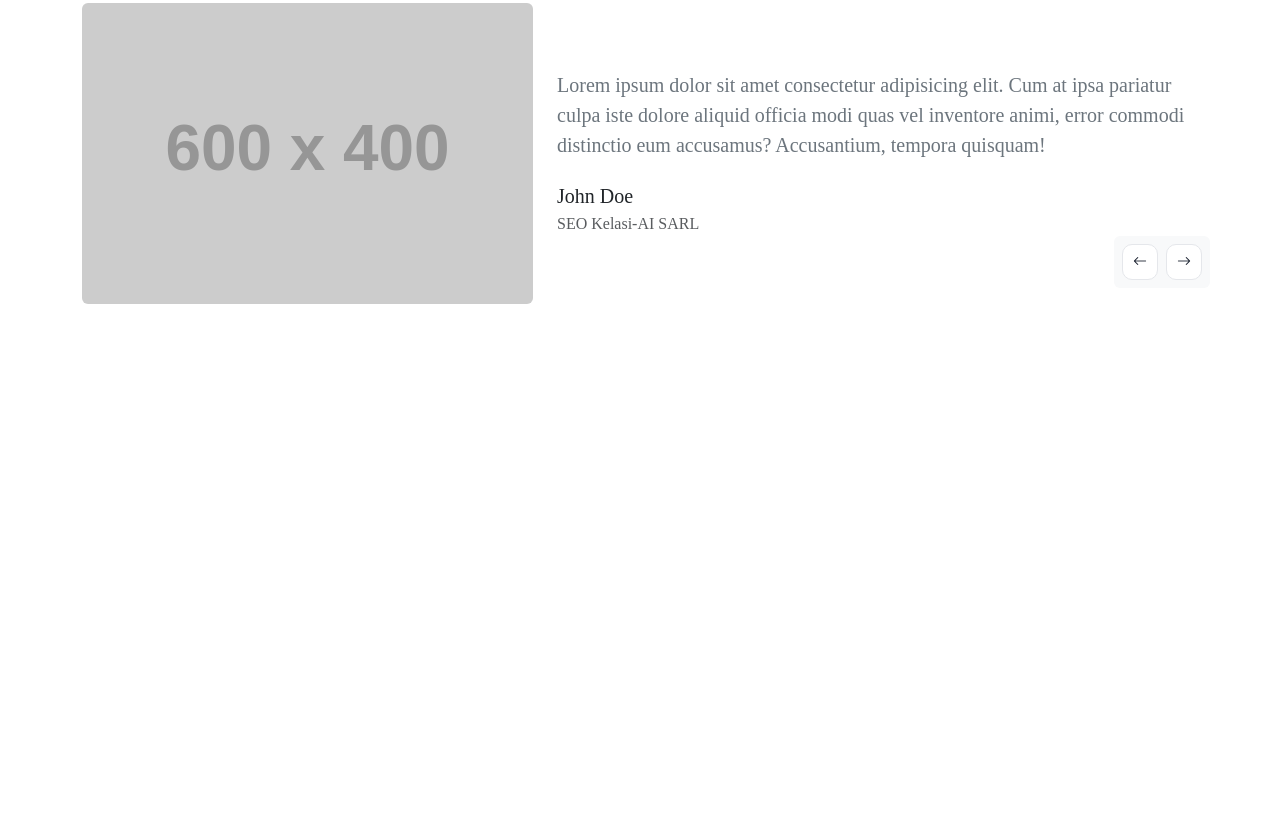
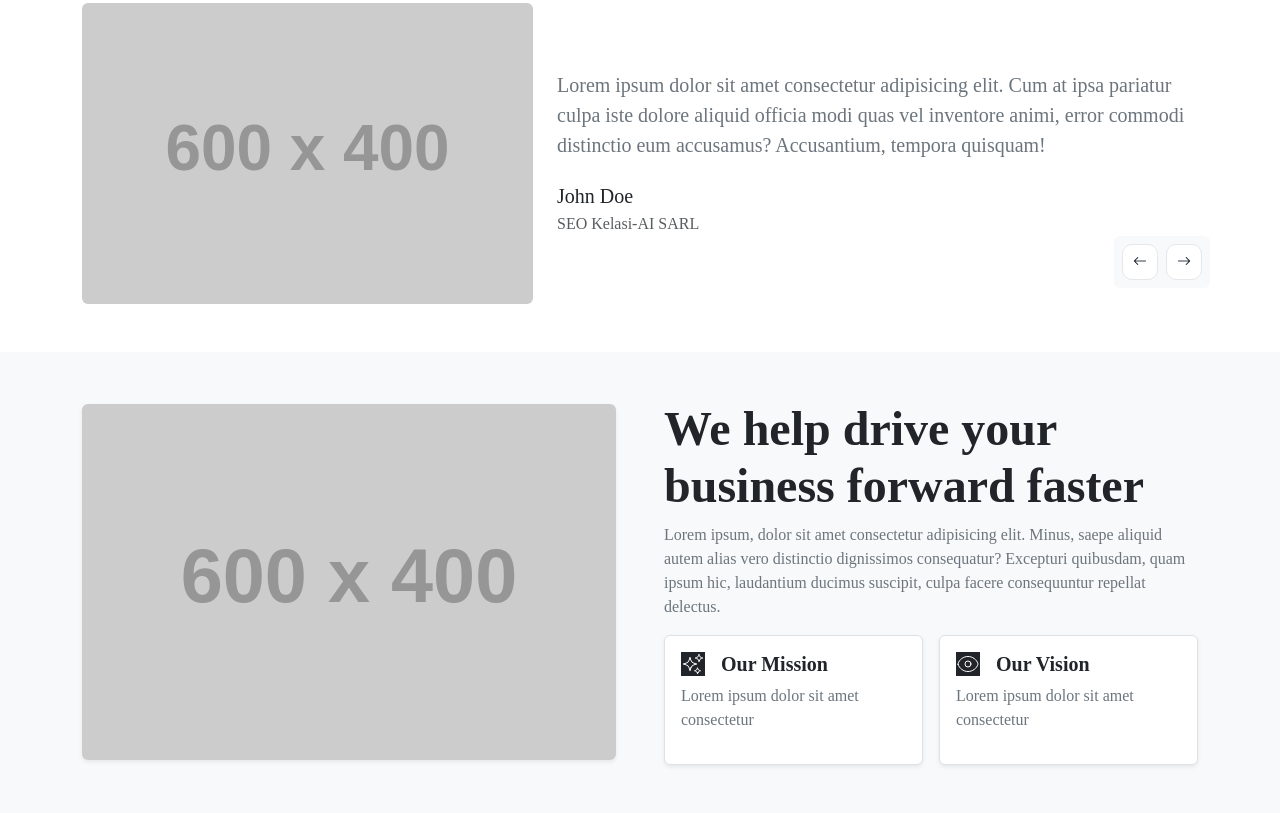
Before and after one commit to Webrizen/clatians, a plain HTML site: page index.html in a window 1280 px wide. Shown: the part 2356-3169 px from the top of the page. Before the commit the page ends 2708 px from the top, so only its background shows below. Drawn offline with nearby package versions, Linux system fonts and the light colour scheme; placeholder pictures from the web are drawn by us; a web font is replaced by a local one.

Commit message:
`Added new About us section to index.html`

```diff
--- a/index.html
+++ b/index.html
@@ -439,6 +439,73 @@
     </section>
     <!-- Testimonials Section Ends  -->
 
+    <!-- About us section starts  -->
+    <section class="py-5 bg-light text-dark">
+        <div class="container">
+            <div class="row g-5 align-items-center">
+                <!-- Image Section -->
+                <div class="col-md-6">
+                    <img src="http://placehold.co/600x400" alt="working on housing"
+                        class="img-fluid rounded shadow-sm" />
+                </div>
+                <!-- Content Section -->
+                <div class="col-md-6">
+                    <h1 class="display-5 fw-bold text-dark">
+                        We help drive your business forward faster
+                    </h1>
+                    <p class="text-secondary">
+                        Lorem ipsum, dolor sit amet consectetur adipisicing elit. Minus, saepe aliquid autem alias vero
+                        distinctio dignissimos consequatur? Excepturi quibusdam, quam ipsum hic, laudantium ducimus
+                        suscipit, culpa facere consequuntur repellat delectus.
+                    </p>
+                    <div class="row g-3">
+                        <!-- Mission Card -->
+                        <div class="col-sm-6">
+                            <div class="p-3 border rounded shadow-sm bg-white">
+                                <div class="d-flex align-items-center justify-content-start">
+                                    <span
+                                        class="icon-circle bg-dark text-white d-flex align-items-center justify-content-center me-3">
+                                        <svg xmlns="http://www.w3.org/2000/svg" fill="none" viewBox="0 0 24 24"
+                                            stroke="currentColor" class="bi bi-star" width="24" height="24">
+                                            <path stroke-linecap="round" stroke-linejoin="round"
+                                                d="M9.813 15.904L9 18.75l-.813-2.846a4.5 4.5 0 00-3.09-3.09L2.25 12l2.846-.813a4.5 4.5 0 003.09-3.09L9 5.25l.813 2.846a4.5 4.5 0 003.09 3.09L15.75 12l-2.846.813a4.5 4.5 0 00-3.09 3.09zM18.259 8.715L18 9.75l-.259-1.035a3.375 3.375 0 00-2.455-2.456L14.25 6l1.036-.259a3.375 3.375 0 002.455-2.456L18 2.25l.259 1.035a3.375 3.375 0 002.456 2.456L21.75 6l-1.035.259a3.375 3.375 0 00-2.456 2.456zM16.894 20.567L16.5 21.75l-.394-1.183a2.25 2.25 0 00-1.423-1.423L13.5 18.75l1.183-.394a2.25 2.25 0 001.423-1.423l.394-1.183.394 1.183a2.25 2.25 0 001.423 1.423l1.183.394-1.183.394a2.25 2.25 0 00-1.423 1.423z" />
+                                        </svg>
+                                    </span>
+                                    <h5 class="mb-0 fw-semibold">Our Mission</h5>
+                                </div>
+                                <p class="mt-2 text-secondary">
+                                    Lorem ipsum dolor sit amet consectetur
+                                </p>
+                            </div>
+                        </div>
+                        <!-- Vision Card -->
+                        <div class="col-sm-6">
+                            <div class="p-3 border rounded shadow-sm bg-white">
+                                <div class="d-flex align-items-center justify-content-start">
+                                    <span
+                                        class="icon-circle bg-dark text-white d-flex align-items-center justify-content-center me-3">
+                                        <svg xmlns="http://www.w3.org/2000/svg" fill="none" viewBox="0 0 24 24"
+                                            stroke="currentColor" class="bi bi-eye" width="24" height="24">
+                                            <path stroke-linecap="round" stroke-linejoin="round"
+                                                d="M2.036 12.322a1.012 1.012 0 010-.639C3.423 7.51 7.36 4.5 12 4.5c4.638 0 8.573 3.007 9.963 7.178.07.207.07.431 0 .639C20.577 16.49 16.64 19.5 12 19.5c-4.638 0-8.573-3.007-9.963-7.178z" />
+                                            <path stroke-linecap="round" stroke-linejoin="round"
+                                                d="M15 12a3 3 0 11-6 0 3 3 0 016 0z" />
+                                        </svg>
+                                    </span>
+                                    <h5 class="mb-0 fw-semibold">Our Vision</h5>
+                                </div>
+                                <p class="mt-2 text-secondary">
+                                    Lorem ipsum dolor sit amet consectetur
+                                </p>
+                            </div>
+                        </div>
+                    </div>
+                </div>
+            </div>
+        </div>
+    </section>
+    <!-- About us section ends  -->
+
     <script src="https://cdn.jsdelivr.net/npm/bootstrap@5.3.3/dist/js/bootstrap.bundle.min.js"
         integrity="sha384-YvpcrYf0tY3lHB60NNkmXc5s9fDVZLESaAA55NDzOxhy9GkcIdslK1eN7N6jIeHz"
         crossorigin="anonymous"></script>
```
